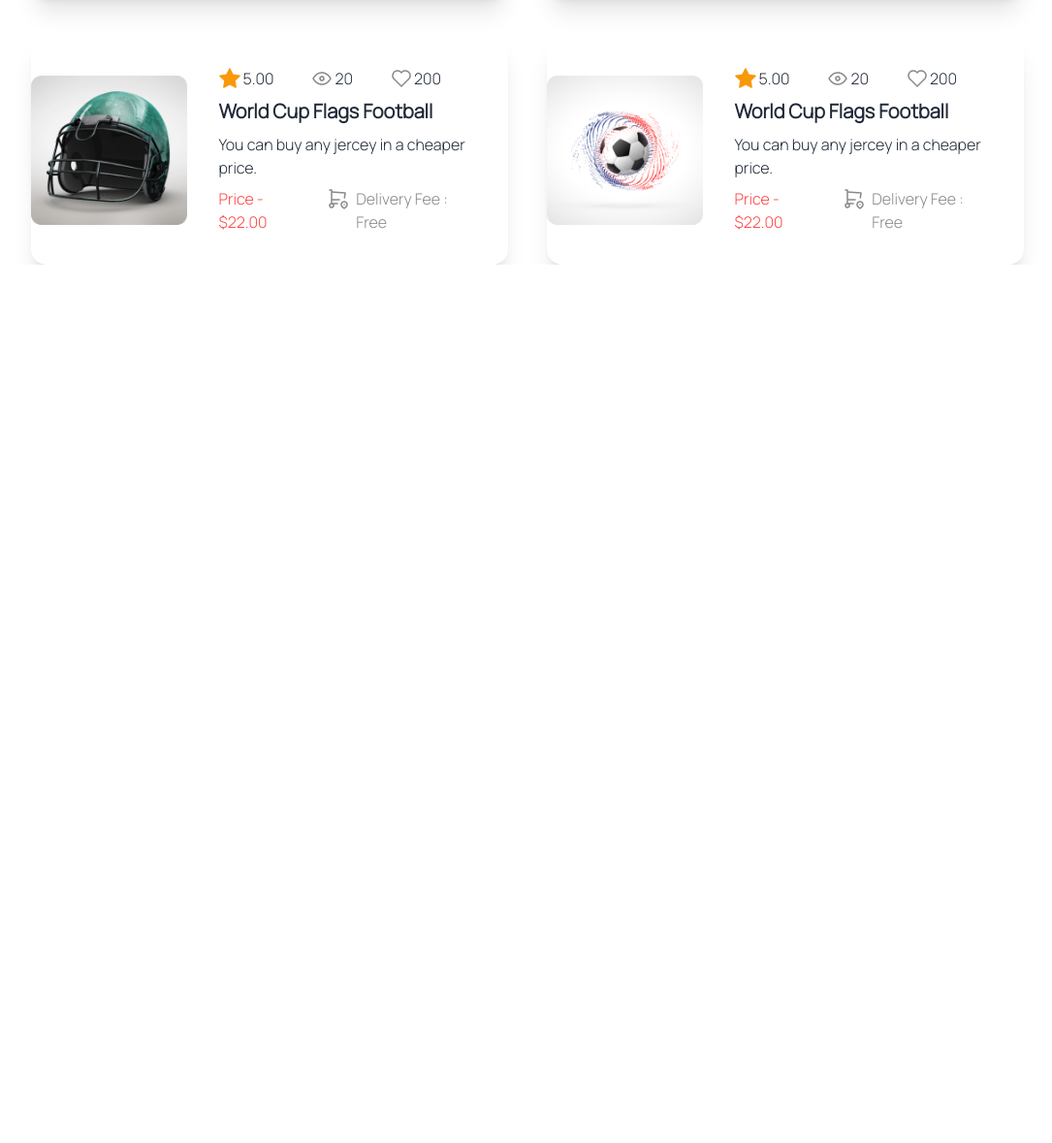
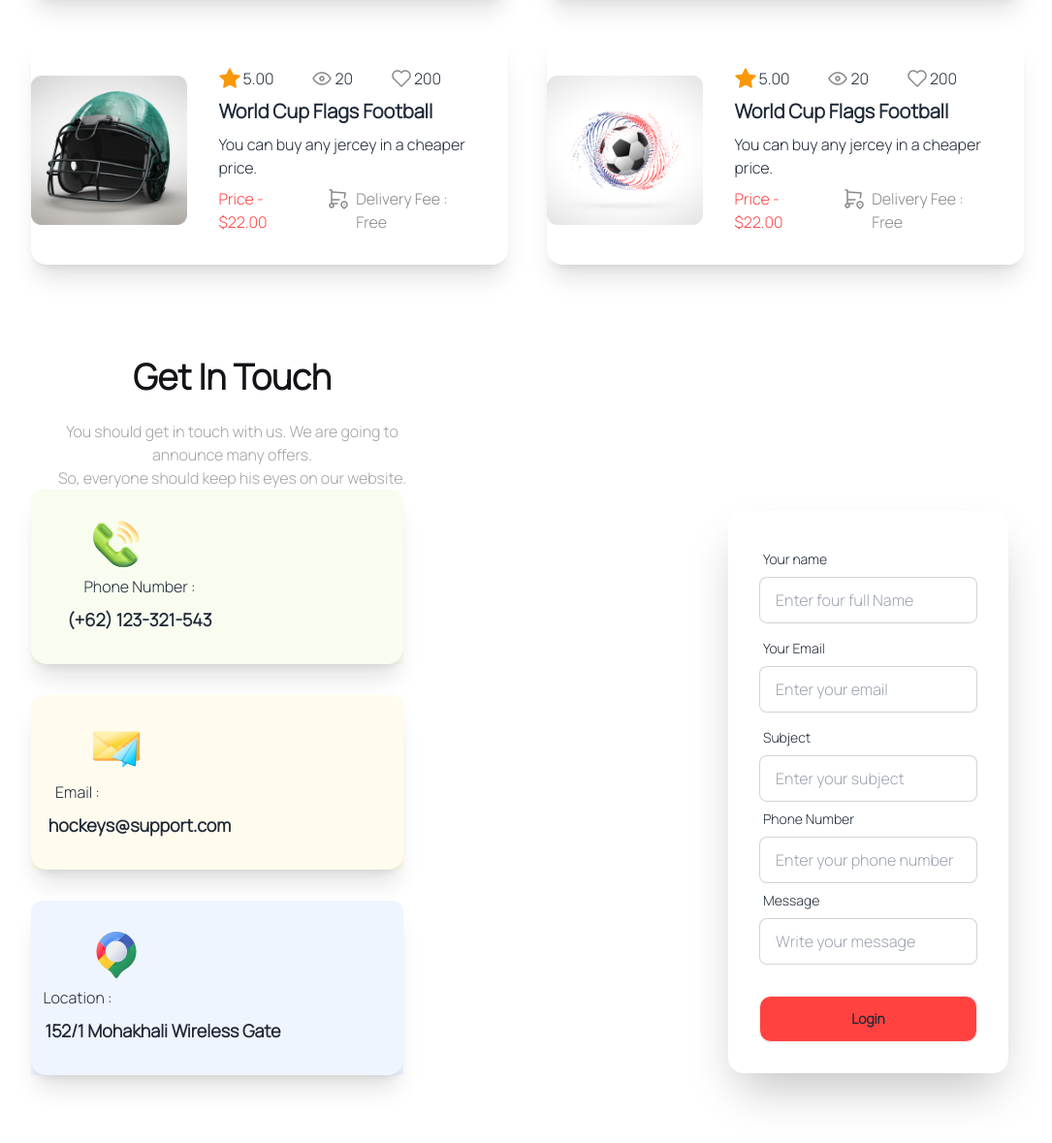
Before and after one commit to Anowar1987/Hockeys-website, a plain HTML site: page index.html in a window 1280 px wide. Shown: the part 3711-4890 px from the top of the page at 97% size, without its empty margins (96-1181 px from the left). Before the commit the page ends 3984 px from the top, so only its background shows below. Drawn offline with nearby package versions, Linux system fonts and the light colour scheme; files whose address does not match are found by name.

Commit message:
finished get in touch

```diff
--- a/index.html
+++ b/index.html
@@ -332,6 +332,110 @@
                 </div>
             </div>
         </section>
+
+        <!-- Get in Touch section -->
+        <section class="mt-24 text-center m-32 flex">
+            <div>
+                <div>
+                    <h2 class="text-4xl font-extrabold text-[#131318]">Get In Touch</h2>
+                    <p class="font-medium text-[#13131863] mt-6">You should get in touch with us. We are going to announce many offers.  <br>So, everyone should keep his eyes on our website.</p>
+                </div>
+
+                <div>
+                    <div class="">
+                        <!-- card-1 -->
+                    <div class="card mt-8]">
+                        <div class="card w-96 bg-base-100 shadow-xl">
+                            <div class="card-body rounded-t-xl bg-[#BCED6D1A]">
+                                <img class="w-12 h-12 ml-8" src="Images/3d-accept 1.svg" alt="">
+                              <div class="-ml-40">
+                                <p class="mb-2">Phone Number :</p>
+                              <h3 class="text-lg font-extrabold">(+62) 123-321-543</h3>
+                              </div>
+                            </div>
+                          </div>
+                    </div>
+                    </div>
+
+                    <!-- card-2 -->
+                    <div class="card mt-8 mt-12]">
+                        <div class="card w-96 bg-base-100 shadow-xl">
+                            <div class="card-body rounded-t-xl bg-[#FDDD5F1A]">
+                                <img class="w-12 h-12 ml-8" src="Images/direct 1.svg" alt="">
+                              <div>
+                                <p class="-ml-72 mb-2">Email :</p>
+                              <h3 class="-ml-40 text-lg font-extrabold">hockeys@support.com</h3>
+                              </div>
+                            </div>
+                          </div>
+                    </div>
+                    </div>
+
+                    <!-- card-3 -->
+                    <div class="card mt-8 mt-12]">
+                        <div class="card w-96 bg-base-100 shadow-xl">
+                            <div class="card-body rounded-t-xl bg-[#629CF31A]">
+                                <img class="w-12 h-12 ml-8" src="Images/google-maps 1.svg" alt="">
+                              <div class="">
+                                <p class="-ml-72 mb-2">Location :</p>
+                              <h3 class="-ml-28 text-lg font-extrabold">152/1 Mohakhali Wireless Gate</h3>
+                              </div>
+                            </div>
+                          </div>
+                    </div>
+                    </div>
+                    </div>
+
+                </div>
+                <!-- Get in touch form -->
+                <div>
+                    <div class="mt-12 ml-72">
+                        <div class="hero min-h-screen w-[50%]">
+                            <div class="hero-content flex-col lg:flex-row-reverse">
+                              <div class="card shrink-0 w-full max-w-sm shadow-2xl bg-base-100">
+                                <form class="card-body">
+                                  <div class="form-control">
+                                    <label class="label">
+                                      <span class="label-text">Your name</span>
+                                    </label>
+                                    <input type="email" placeholder="Enter four full Name" class="input input-bordered" required />
+                                  </div>
+                                  <div class="form-control">
+                                    <label class="label">
+                                      <span class="label-text">Your Email</span>
+                                    </label>
+                                    <input type="email" placeholder="Enter your email" class="input input-bordered" required />
+                                  </div>
+                                  <div class="form-control">
+                                    <label class="label">
+                                      <span class="label-text">Subject</span>
+                                    </label>
+                                    <input type="text" placeholder="Enter your subject" class="input input-bordered" required />
+                                    <div class="form-control">
+                                        <label class="label">
+                                          <span class="label-text">Phone Number</span>
+                                        </label>
+                                        <input type="number" placeholder="Enter your phone number" class="input input-bordered" required />
+                                      </div>
+                                      <div class="form-control">
+                                        <label class="label">
+                                          <span class="label-text">Message</span>
+                                        </label>
+                                        <input type="text" placeholder="Write your message" class="input input-bordered" required />
+                                      </div>
+
+                                  </div>
+                                  <div class="form-control mt-6">
+                                    <button class="btn rounded-xl bg-[#FF4240]">Login</button>
+                                  </div>
+                                </form>
+                              </div>
+                            </div>
+                          </div>
+                    </div>
+                </div>
+                </div>
+        </section>
     </main>
     <footer>
 
```
Also changed, not shown: Images/3d-accept 1.svg (added), Images/direct 1.svg (added), Images/google-maps 1.svg (added).
